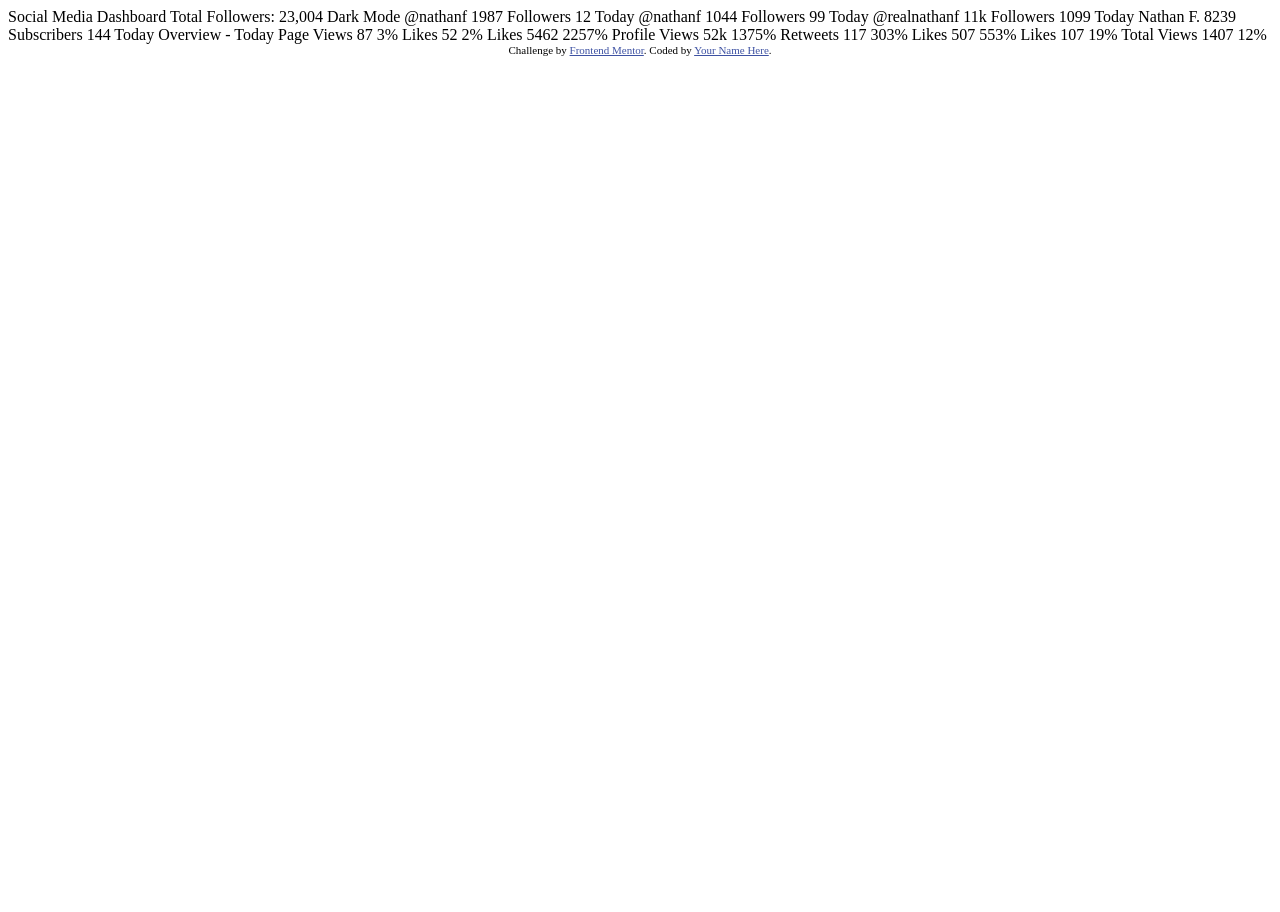
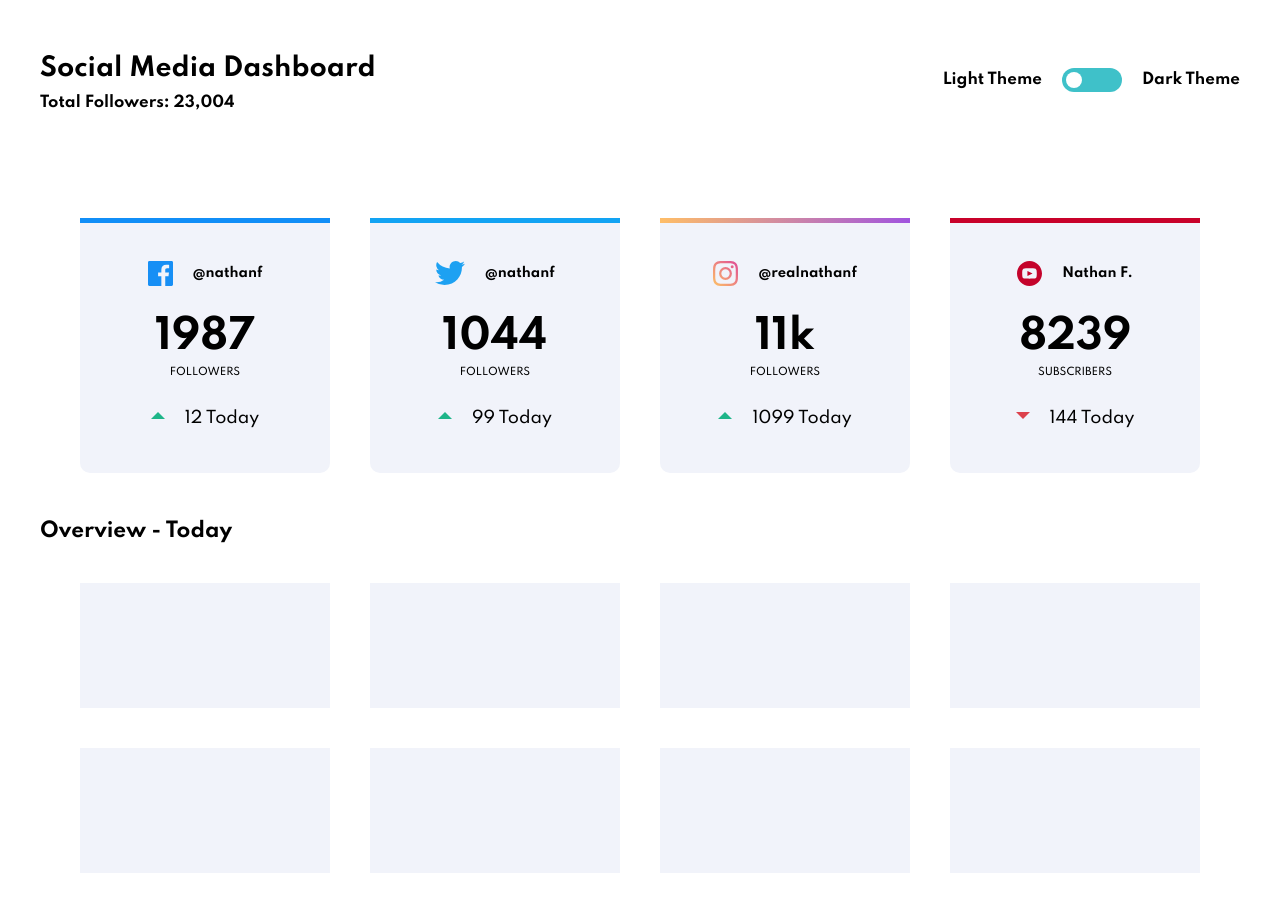
Before and after one commit to guilhemcv/social-media-tracking, a plain HTML site: page index.html in a window 1280 px wide. Before the commit the page ends 800 px from the top, so only its background shows below. Drawn offline with Linux system fonts and the light colour scheme.

Commit message:
maj projet

```diff
--- a/index.html
+++ b/index.html
@@ -5,83 +5,93 @@
   <meta name="viewport" content="width=device-width, initial-scale=1.0"> <!-- displays site properly based on user's device -->
 
   <link rel="icon" type="image/png" sizes="32x32" href="./images/favicon-32x32.png">
-
+  <link rel="stylesheet" href="style.css">
+  <link rel="preconnect" href="https://fonts.googleapis.com">
+  <link rel="preconnect" href="https://fonts.gstatic.com" crossorigin>
+  <link href="https://fonts.googleapis.com/css2?family=Spartan:wght@500;600;700;800&family=Varela+Round&display=swap" rel="stylesheet">
   <title>Frontend Mentor | [Challenge Name Here]</title>
 
-  <!-- Feel free to remove these styles or customise in your own stylesheet 👍 -->
   <style>
     .attribution { font-size: 11px; text-align: center; }
     .attribution a { color: hsl(228, 45%, 44%); }
   </style>
 </head>
+<header>
+    <div class="titre">
+    <h1>Social Media Dashboard</h1>
+    <h2>Total Followers: 23,004</h2>
+    </div>
+    <div class="bouton">
+      <p class="text">Light Theme</p>
+      <label class="switch">
+      <input type="checkbox">
+      <span class="slider round"></span>
+    </label>
+    <p class="text">Dark Theme</p>
+  </div>
+
+</header>
 <body>
-
-  Social Media Dashboard
-  Total Followers: 23,004
-
-  Dark Mode
-
-
-
-  @nathanf
-  1987
-  Followers
-  12 Today
-
-  @nathanf
-  1044
-  Followers
-  99 Today
-
-  @realnathanf
-  11k
-  Followers
-  1099 Today
-
-  Nathan F.
-  8239
-  Subscribers
-  144 Today
-
-
-
-  Overview - Today
-
-  Page Views
-  87
-  3%
-
-  Likes
-  52
-  2%
-
-  Likes
-  5462
-  2257%
-
-  Profile Views
-  52k
-  1375%
-
-  Retweets
-  117
-  303%
-
-  Likes
-  507
-  553%
-
-  Likes
-  107
-  19%
-
-  Total Views
-  1407
-  12%
-
-  <div class="attribution">
-    Challenge by <a href="https://www.frontendmentor.io?ref=challenge" target="_blank">Frontend Mentor</a>.
-    Coded by <a href="#">Your Name Here</a>.
+  <div class="reseau">
+    <div class="reseausocial" id="facebook">
+      <div class="flex">
+        <img class="logo" src="images/icon-facebook.svg">
+        <h3 class="pseudo">@nathanf</h3>
+      </div>
+      <h4 class="number">1987</h4>
+      <p>FOLLOWERS</p>
+      <div class="flex">
+        <img class="icon" src="images/icon-up.svg">
+        <h7>12 Today</p>
+      </div>
+    </div>
+    <div class="reseausocial" id="twitter">
+      <div class="flex">
+        <img class="logo" src="images/icon-twitter.svg">
+        <h3 class="pseudo">@nathanf</h3>
+      </div>
+      <h4 class="number">1044</h4>
+      <p>FOLLOWERS</p>
+      <div class="flex">
+        <img class="icon" src="images/icon-up.svg">
+        <h7>99 Today</p>
+      </div>
+    </div>
+    <div class="reseausocial" id="instagram">
+      <div class="flex">
+        <img class="logo" src="images/icon-instagram.svg">
+        <h3 class="pseudo">@realnathanf</h3>
+      </div>
+      <h4 class="number">11k</h4>
+      <p>FOLLOWERS</p>
+        <div class="flex">
+          <img class="icon" src="images/icon-up.svg">
+          <h7>1099 Today</p>
+        </div>
+    </div>
+    <div class="reseausocial" id="youtube">
+      <div class="flex">
+        <img class="logo" src="images/icon-youtube.svg">
+        <h3 class="pseudo">Nathan F.</h3>
+      </div>
+      <h4 class="number">8239</h4>
+      <p>SUBSCRIBERS</p>
+      <div class="flex">
+        <img class="icon" src="images/icon-down.svg">
+        <h7>144 Today</p>
+      </div>
+    </div>
+  </div>
+  <h2 class="titleoverview">Overview - Today</h2>
+  <div class="overview">
+    <div class="flex2"></div>
+    <div class="flex2"></div>
+    <div class="flex2"></div>
+    <div class="flex2"></div>
+    <div class="flex2"></div>
+    <div class="flex2"></div>
+    <div class="flex2"></div>
+    <div class="flex2"></div>
   </div>
 </body>
 </html>
--- /dev/null
+++ b/style.css
@@ -0,0 +1,212 @@
+body {
+    margin: 0;
+    font-family: 'Spartan', sans-serif;
+
+}
+
+header {
+    height: 120px;
+    margin: 20px auto 30px 40px;
+    display: flex;
+    justify-content: space-between;
+    align-items: center;
+}
+
+header h1 {
+    font-size: 25px;
+    margin-bottom: 0px;
+}
+
+header h2 {
+    font-size: 15px;
+    margin-top: 10px;
+}
+
+
+.bouton {
+    display: flex;
+    justify-content: center;
+    align-items: center;
+    margin-right: 40px;
+}
+
+.bouton button {
+    border: none;
+    background-color: transparent;
+}
+
+.bouton p {
+    color: black;
+    font-weight: bold;
+    font-size: 15px;
+}
+/* BOUTON SLIDER*/
+
+.switch {
+    position: relative;
+    display: inline-block;
+    width: 60px;
+    height: 24px;
+    margin: 0 20px;
+}
+
+.switch input {
+    opacity: 0;
+    width: 0;
+    height: 0;
+}
+
+.slider {
+    position: absolute;
+    cursor: pointer;
+    top: 0;
+    left: 0;
+    right: 0;
+    bottom: 0;
+    background-color: #3FC1C9;
+    -webkit-transition: .4s;
+    transition: .4s;
+}
+
+.slider:before {
+    position: absolute;
+    content: "";
+    height: 16px;
+    width: 16px;
+    left: 4px;
+    bottom: 4px;
+    background-color: white;
+    -webkit-transition: .4s;
+    transition: .4s;
+  }
+
+  input:checked + .slider {
+    background-color: #364F6B;
+  }
+
+  input:focus + .slider {
+    box-shadow: 0 0 1px;
+    color: #364F6B;
+    ;
+  }
+
+  input:checked + .slider:before {
+    -webkit-transform: translateX(35px);
+    -ms-transform: translateX(35px);
+    transform: translateX(35px);
+  }
+
+
+  .slider.round {
+    border-radius: 34px;
+  }
+
+  .slider.round:before {
+    border-radius: 50%;
+  }
+
+  /* Fin du bouton slider */
+
+
+.reseau {
+    display: flex;
+    justify-content: center;
+    height: 350px;
+}
+
+.logo {
+    height: 25px;
+    margin-right: 20px;
+}
+
+.reseausocial {
+    height: 250px;
+    width: 250px;
+    background-color: #F1F3FA;
+    margin: auto 20px;
+    border-bottom-left-radius: 10px;
+    border-bottom-right-radius: 10px;
+}
+
+.reseausocial:hover {
+    background-color: #DFE3EF;
+}
+
+.reseausocial h3 {
+    font-size: 13px;
+}
+
+.reseausocial h4 {
+    font-size: 40px;
+    text-align: center;
+    margin: 20px auto 0 auto;
+}
+
+.reseausocial p {
+    text-align: center;
+    font-size: 10px;
+    margin: 5px auto 0 auto;
+}
+
+.icon {
+    height: 7px;
+    width: auto;
+    margin-right: 20px;
+    padding-bottom: 10px;
+
+}
+
+.flex {
+    display: flex;
+    align-items: center;
+    align-content: center;
+    justify-content: center;
+    margin-top: 30px;
+
+}
+
+#facebook {
+    border-top: 5px solid #118EF7;
+}
+
+#twitter {
+    border-top: 5px solid #12A3F3;
+}
+
+#instagram {
+    box-sizing: content-box;
+    border-top-width: 5px;
+    border-top-style: solid;
+    border-image: linear-gradient(to right, #FFBE67, #a053df);
+    border-image-slice: 1;
+}
+
+#youtube {
+    border-top: 5px solid #C8012A;
+}
+
+.titleoverview {
+    margin: 0 auto 40px 40px;
+    font-size: 20px;
+}
+
+.overview {
+    display: grid;
+    grid-template-columns: 250px 250px 250px 250px;
+    grid-template-rows: 125px 125px;
+    gap: 40px 40px;
+    margin: auto auto 70px auto;
+    justify-content: center;
+}
+
+
+
+.flex2 {
+
+    background-color: #F1F3FA;
+
+}
+
+.flex2:hover {
+    background-color: #DFE3EF;
+}
```
